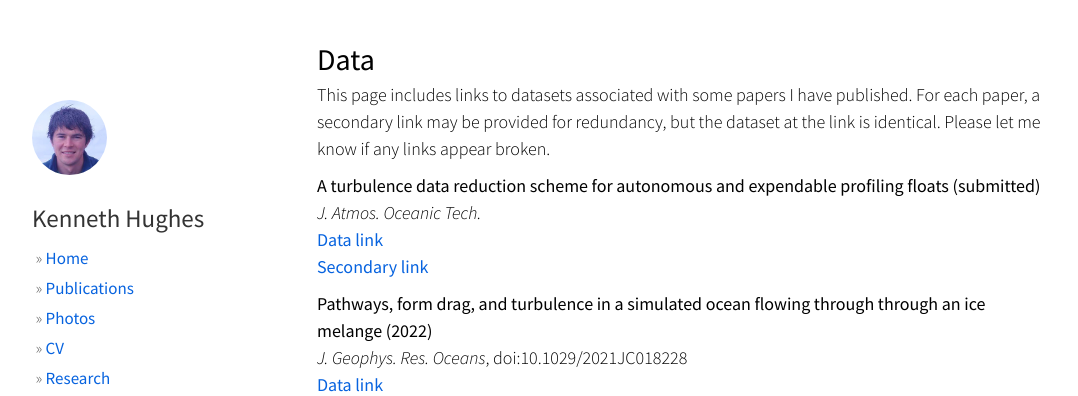
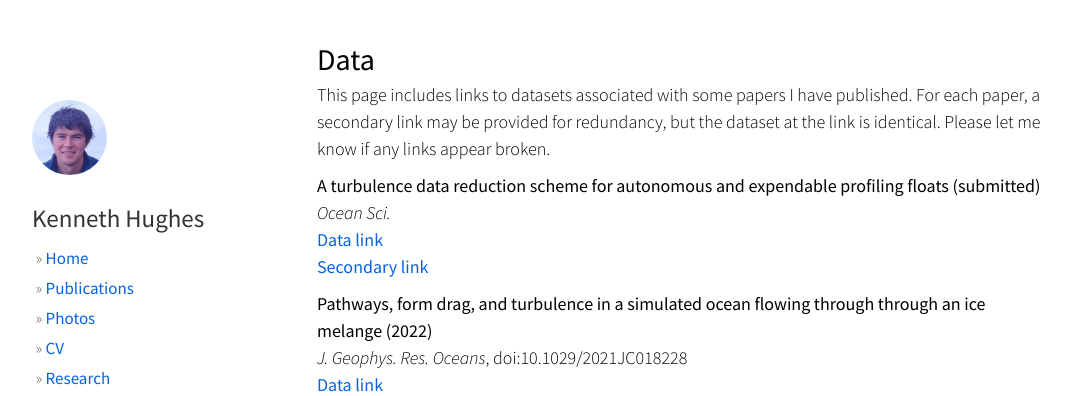
Before and after one commit to hugke729/hugke729.github.io, a Jekyll site: the page built from data/index.md, in a window 1280 px wide and 1278 px high. Shown: the top 396 px of the window, without its empty margins (53-1131 px from the left). Built offline with Jekyll 4.4.1, drawn with Linux system fonts in a browser that asks for light colours; nearby versions of some CDN libraries.

Commit message:
Update FCS reduction paper journal

```diff
--- a/data/index.md
+++ b/data/index.md
@@ -10,7 +10,7 @@ css: publications
 This page includes links to datasets associated with some papers I have published. For each paper, a secondary link may be provided for redundancy, but the dataset at the link is identical. Please let me know if any links appear broken.
 
 __A turbulence data reduction scheme for autonomous and expendable profiling floats (submitted)__
-*J. Atmos. Oceanic Tech.*
+*Ocean Sci.*
 [Data link][fcs_reduction_link1]
 [Secondary link][fcs_reduction_link2]
 
```
